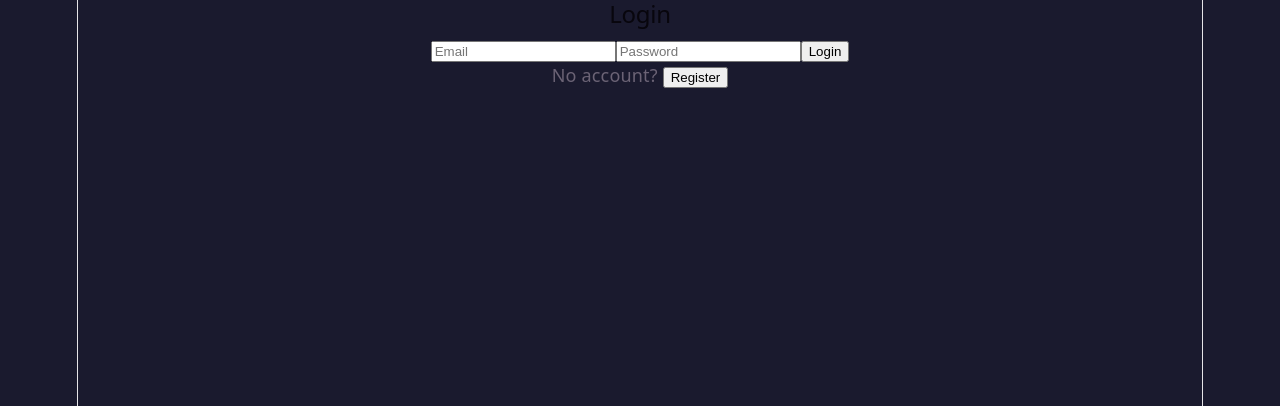
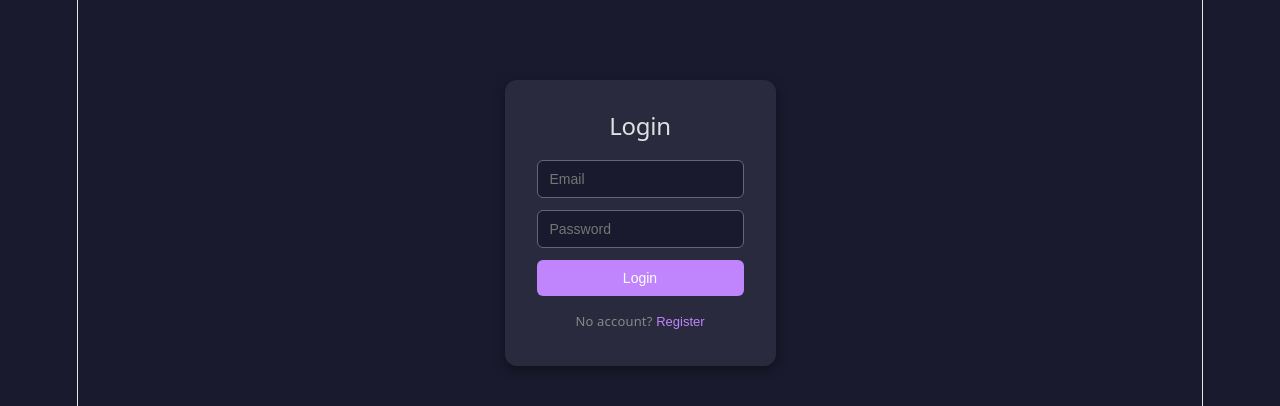
Before and after one commit to EmirProjects7/kanban-board-project, a React (Vite) app in the folder frontend/: page / in a window 1280 px wide. Shown: the top 406 px of the page. Built offline with nearby package versions, Linux system fonts and the light colour scheme.

Commit message:
style: add auth form styling and error message

```diff
--- a/frontend/src/App.css
+++ b/frontend/src/App.css
@@ -136,3 +136,83 @@ body {
     margin-bottom: 16px;
     font-size: 14px;
 }
+
+.auth-form {
+    max-width: 340px;
+    margin: 80px auto;
+    padding: 32px;
+    background: var(--card-bg);
+    border-radius: 12px;
+    box-shadow: 0 4px 12px var(--shadow);
+    display: flex;
+    flex-direction: column;
+    gap: 12px;
+}
+
+.auth-form h2 {
+    margin: 0 0 8px 0;
+    color: var(--card-text);
+    text-align: center;
+}
+
+.auth-form input {
+    padding: 10px 12px;
+    border: 1px solid var(--column-bg);
+    border-radius: 6px;
+    background: var(--bg);
+    color: var(--card-text);
+    font-size: 14px;
+    outline: none;
+}
+
+.auth-form input:focus {
+    border-color: var(--accent);
+}
+
+.auth-form > button {
+    padding: 10px;
+    border: none;
+    border-radius: 6px;
+    background: var(--accent);
+    color: #fff;
+    font-size: 14px;
+    cursor: pointer;
+    font-weight: 500;
+}
+
+.auth-form > button:hover {
+    opacity: 0.9;
+}
+
+.auth-form .auth-error {
+    color: #ef4444;
+    font-size: 13px;
+    text-align: center;
+    margin: 0;
+}
+
+.auth-form .link-button {
+    background: none;
+    border: none;
+    color: var(--accent);
+    cursor: pointer;
+    padding: 0;
+    font-size: inherit;
+}
+
+.auth-form p {
+    text-align: center;
+    color: var(--muted);
+    font-size: 13px;
+    margin: 0;
+}
+
+.logout-button {
+    background: var(--column-bg);
+    color: var(--card-text);
+    border: none;
+    border-radius: 6px;
+    padding: 8px 12px;
+    cursor: pointer;
+    font-size: 14px;
+}
```
